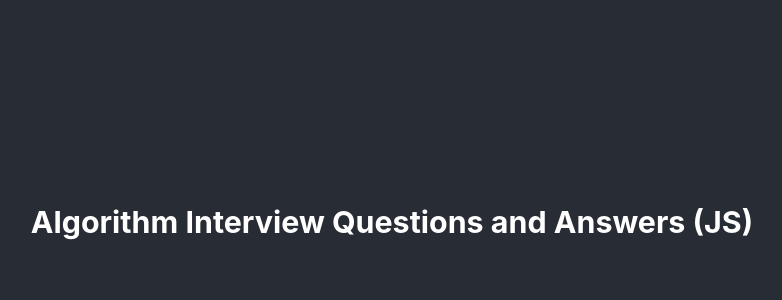
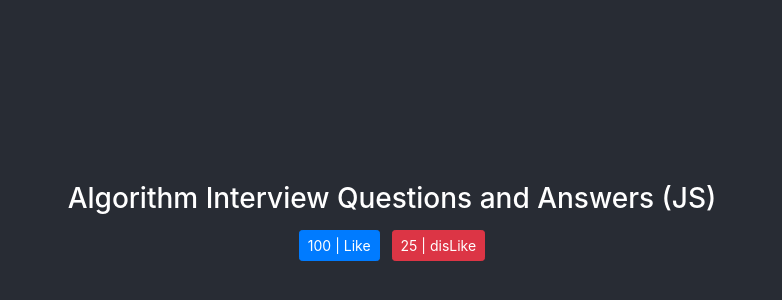
Before and after one commit to hossamabdulmagid/Algorithm-Interview, a React (Create React App) app: page / in a window 1280 px wide. Shown: the part 178-478 px from the top of the page, without its empty margins (248-1030 px from the left). Built offline with nearby package versions, Linux system fonts and the light colour scheme.

Commit message:
updated like&DisLike

```diff
--- a/package.json
+++ b/package.json
@@ -6,7 +6,9 @@
     "@testing-library/jest-dom": "^5.12.0",
     "@testing-library/react": "^11.2.6",
     "@testing-library/user-event": "^12.8.3",
+    "bootstrap": "^4.6.0",
     "react": "^17.0.2",
+    "react-bootstrap": "^1.5.2",
     "react-dom": "^17.0.2",
     "react-router": "^5.2.0",
     "react-router-dom": "^5.2.0",
--- a/public/index.html
+++ b/public/index.html
@@ -1,20 +1,20 @@
 <!DOCTYPE html>
 <html lang="en">
+
 <head>
   <meta charset="utf-8" />
   <link rel="icon" href="%PUBLIC_URL%/favicon.ico" />
   <meta name="viewport" content="width=device-width, initial-scale=1" />
   <meta name="theme-color" content="#000000" />
-    <meta
-      name="description"
-      content="Web site created using create-react-app"
-    />
+  <meta name="description" content="Web site created using create-react-app" />
   <link rel="apple-touch-icon" href="%PUBLIC_URL%/logo192.png" />
   <!--
       manifest.json provides metadata used when your web app is installed on a
       user's mobile device or desktop. See https://developers.google.com/web/fundamentals/web-app-manifest/
     -->
   <link rel="manifest" href="%PUBLIC_URL%/manifest.json" />
+  <link rel="stylesheet" href="https://cdn.jsdelivr.net/npm/bootstrap@4.6.0/dist/css/bootstrap.min.css"
+    integrity="sha384-B0vP5xmATw1+K9KRQjQERJvTumQW0nPEzvF6L/Z6nronJ3oUOFUFpCjEUQouq2+l" crossorigin="anonymous" />
   <!--
       Notice the use of %PUBLIC_URL% in the tags above.
       It will be replaced with the URL of the `public` folder during the build.
@@ -26,6 +26,7 @@
     -->
   <title>React App</title>
 </head>
+
 <body>
   <noscript>You need to enable JavaScript to run this app.</noscript>
   <div id="root"></div>
@@ -40,4 +41,5 @@
       To create a production bundle, use `npm run build` or `yarn build`.
     -->
 </body>
+
 </html>
--- a/src/App.js
+++ b/src/App.js
@@ -1,6 +1,6 @@
 import './App.css';
 import { useState } from 'react';
-
+import { Like } from './components/like.component'
 const App = () => {
   // Question 1 -Find the missing number in a given integer array of 1 to 100
   const [anArray, setanArray] = useState([1, 2, 3, 4, 5, 6, 7, 9, 9]);
@@ -137,6 +137,9 @@ const App = () => {
         <h3>
           Algorithm Interview Questions and Answers (JS)
         </h3>
+        <div>
+          <Like />
+        </div>
       </header>
     </div>
   )
@@ -207,11 +210,15 @@ let Ax = [1, 2, 3, 4];
 
 
 const CumlativeSum = list => {
+
   let result = [list[0]]
+
   for (let i = 1; i < list.length; i++) {
     result.push(list[i] + result[i - 1])
   }
+
   return result;
+
 }
 
 console.log(CumlativeSum(Ax), `CumlativeSum(Ax)`);
@@ -236,30 +243,42 @@ const returnMultipleDupesArrayz = Axx => {
   }
   return anArray;
 }
-
 console.log(returnMultipleDupesArrayz(Axx), `returnMultipleDupesArrayz(Axx)`)
-
-
 
 let remove = [1, 1, 1, 1, 1, 1];
 
-
 const removeDupes = remove => {
   let result = [];
-
   let prev = remove[0];
-
   result[0] = prev;
 
   for (let i = 0; i < remove.length; i++) {
     if (remove[i] !== prev) {
       result.push(remove[i]);
-    }
-    else {
-      prev = remove[i]
+    } else {
+      prev = remove[0];
     }
   }
   return result;
 }
 
-console.log(removeDupes(remove), `removeDupes(remove)`)
+console.log(removeDupes(remove), `removeDupes(remove)`);
+
+let arrr = [1, 5, 6, 1, 0, 1];
+const findSumPairs = (arrr, value) => {
+  let sumsLookup = {};
+  let output = [];
+
+  for (let i = 0; i < arr.length; i++) {
+    let targetVal = value - arrr[i];
+
+    if (sumsLookup[targetVal]) {
+      output.push([arrr[i], targetVal]);
+    }
+
+    sumsLookup[arrr[i]] = true;
+  }
+
+  return output;
+}
+console.log(findSumPairs(arr, 6), `findSumPairs(arr, 6)`);
--- /dev/null
+++ b/src/components/like.component.jsx
@@ -0,0 +1,56 @@
+import { useState, Fragment } from 'react';
+
+import { Button } from 'react-bootstrap';
+
+
+
+export const Like = () => {
+    const [likeCounter, UpdatedLikeCounter] = useState(100);
+
+    const [like, updatedLike] = useState(false);
+
+    const [disLikeCounter, updateDislikeCounter] = useState(25);
+
+    const [disLike, updatedDislike] = useState(false);
+
+
+    const onLikeup = () => {
+        UpdatedLikeCounter(likeCounter + 1);
+        updatedLike(true);
+        updatedDislike(false);
+        updateDislikeCounter(25);
+
+    }
+
+
+    const onDislikeDown = () => {
+        updateDislikeCounter(disLikeCounter + 1);
+        updatedDislike(true);
+        updatedLike(false);
+        UpdatedLikeCounter(100);
+
+    }
+
+
+    return (
+        <Fragment>
+            <Button
+                className="btn btn-primary"
+                size='sm'
+                onClick={onLikeup}
+                style={{ marginRight: '12px' }}
+                disabled={like ? 'disabled' : ''}
+            >
+                {likeCounter} | Like
+                </Button>
+            <Button
+                className="btn btn-danger"
+                size='sm'
+                onClick={onDislikeDown}
+                disabled={disLike ? 'disabled' : ""}
+            >
+                {disLikeCounter} | disLike
+                </Button>
+        </Fragment >
+    )
+}
```
Also changed, not shown: 1 other file (tests, documents, lock files or other folders). Lines whose indentation alone changed are shown as unchanged.
